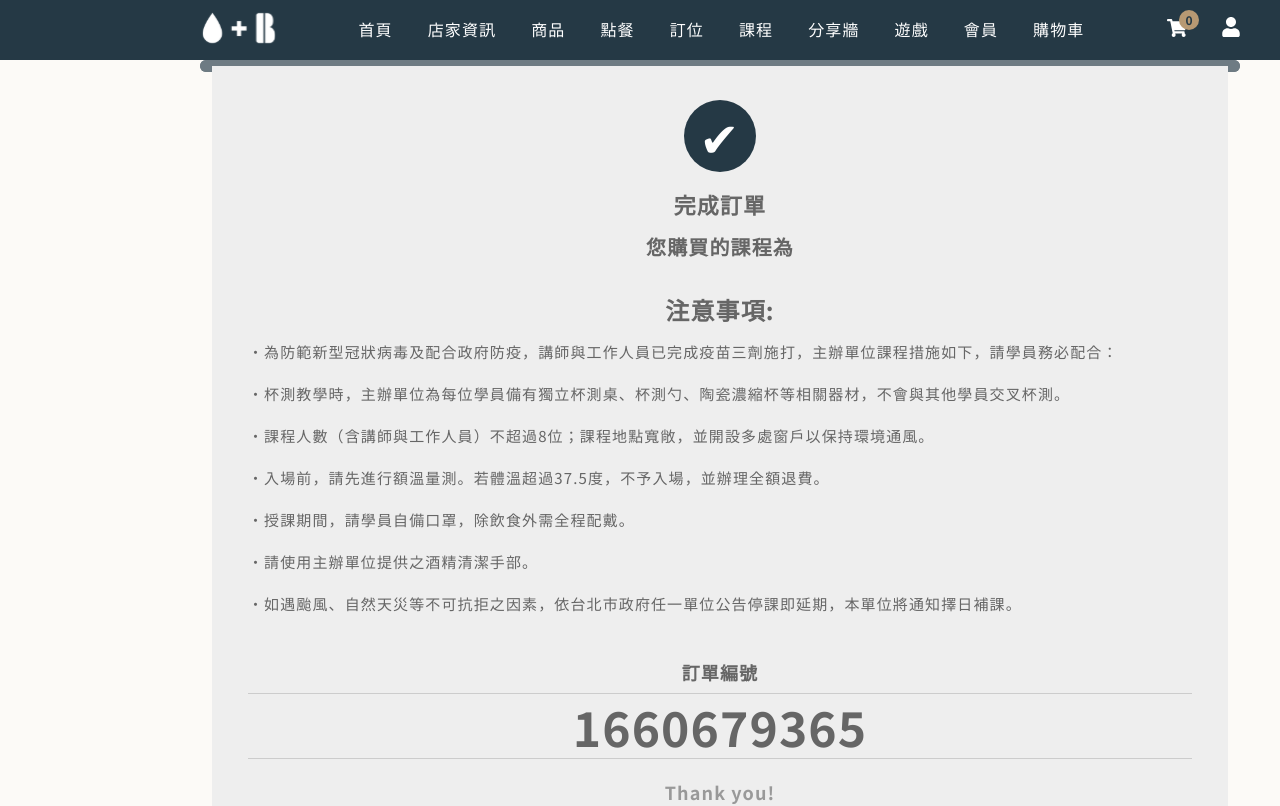
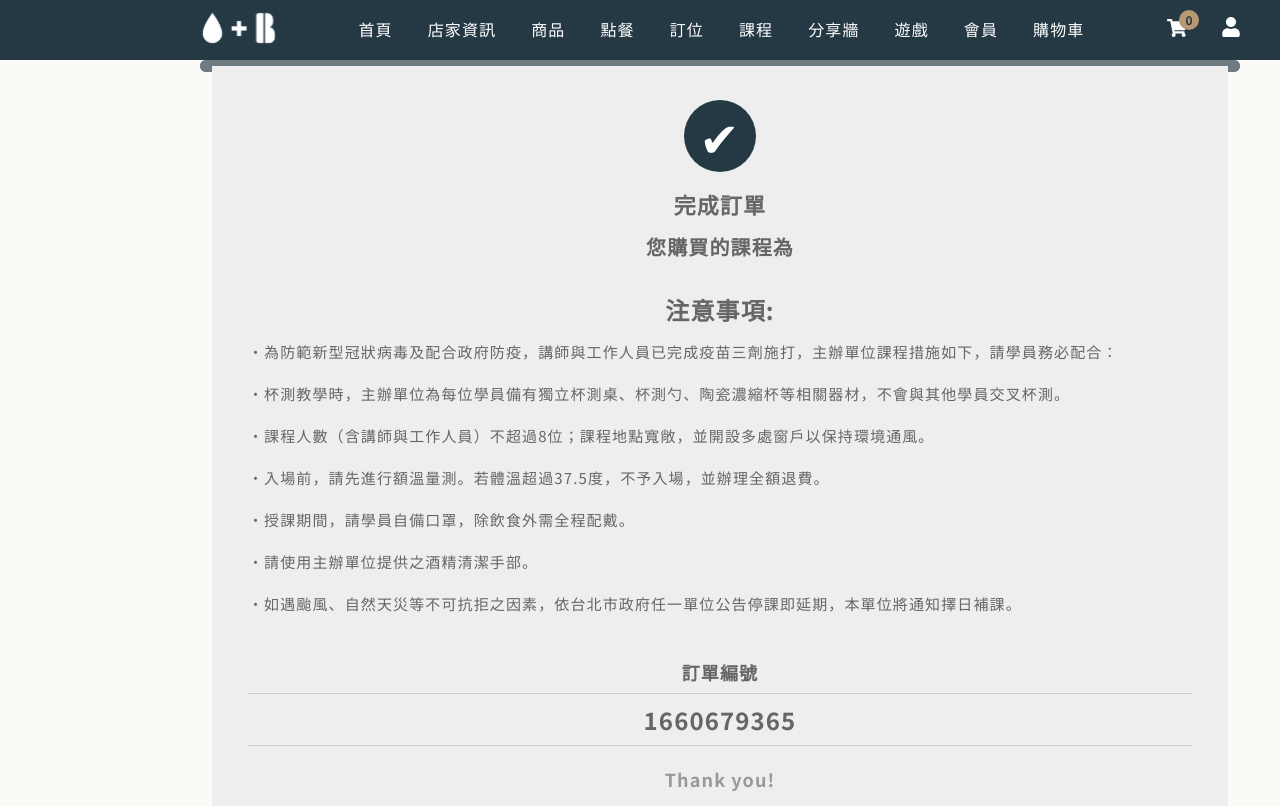
Before and after one commit to hunter850/coffee_react, a React (Create React App) app: page /course/orders in a window 1280 px wide. Shown: the top 806 px of the page. Built offline with nearby package versions, Linux system fonts and the light colour scheme; no server answers; what react-chatbot-kit would draw is missing.

Commit message:
訂單字體大小

```diff
--- a/src/routes/course/OrderCompleted.scss
+++ b/src/routes/course/OrderCompleted.scss
@@ -1,5 +1,4 @@
 .printer-top {
-    // z-index: 1;
     border: 6px solid #6e7b83;
     height: 6px;
     border-bottom: 0;
@@ -20,8 +19,6 @@
 
 .paper-container {
     position: relative;
-    // overflow: hidden;
-    // height: 100vh;
     margin-bottom: 30px;
     overflow: visible;
     height: auto;
@@ -110,14 +107,11 @@
     color: #666;
     text-align: start;
     margin-bottom: 24px;
-    // min-width: 944px;
-    // min-height: 470px;
     min-width: 100%;
     min-height: 100%;
 }
 
 .success-description-wrap {
-    // width: 600px;
     margin: auto;
     width: 100%;
 }
@@ -136,8 +130,7 @@
     > div:nth-child(2) {
         border-top: 1px solid #ccc;
         border-bottom: 1px solid #ccc;
-        line-height: 48px;
-        font-size: 48px;
+        font-size: 1.5rem;
         padding: 8px 0;
         margin-bottom: 24px;
     }
```
